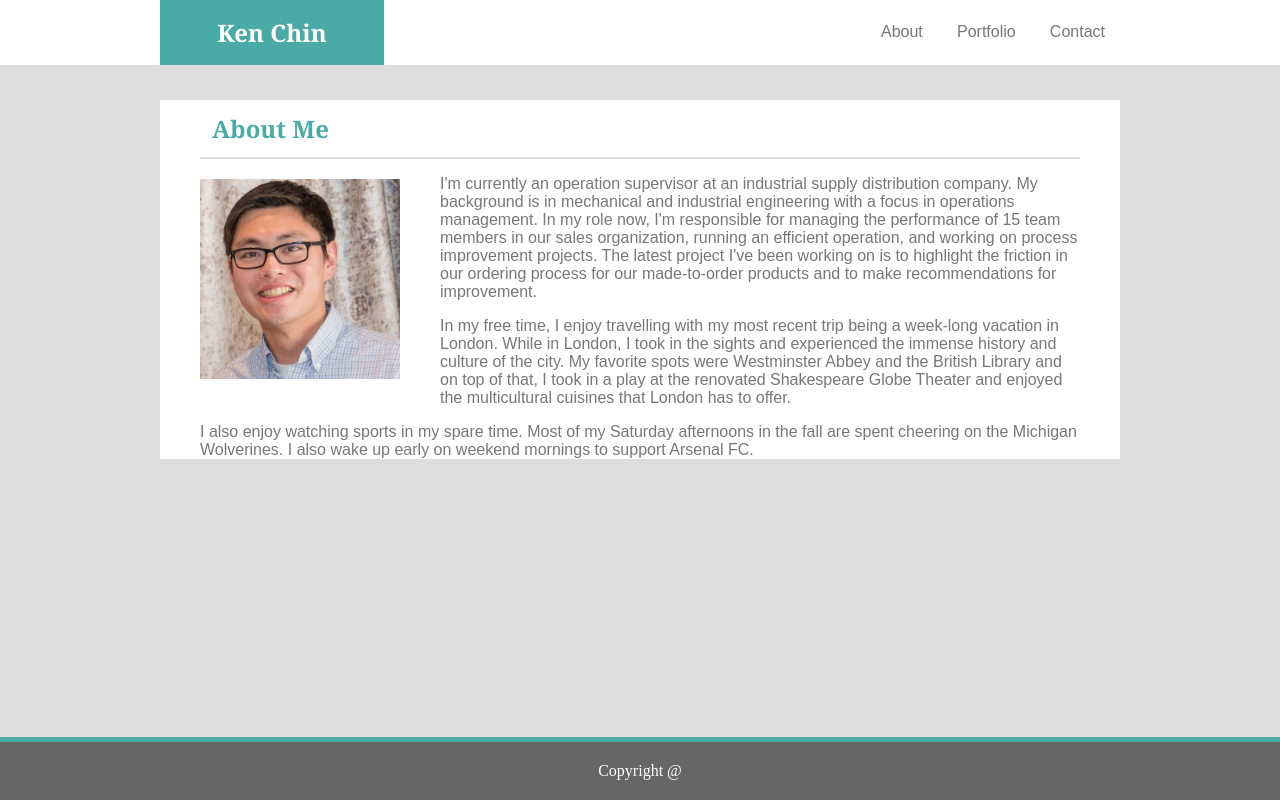
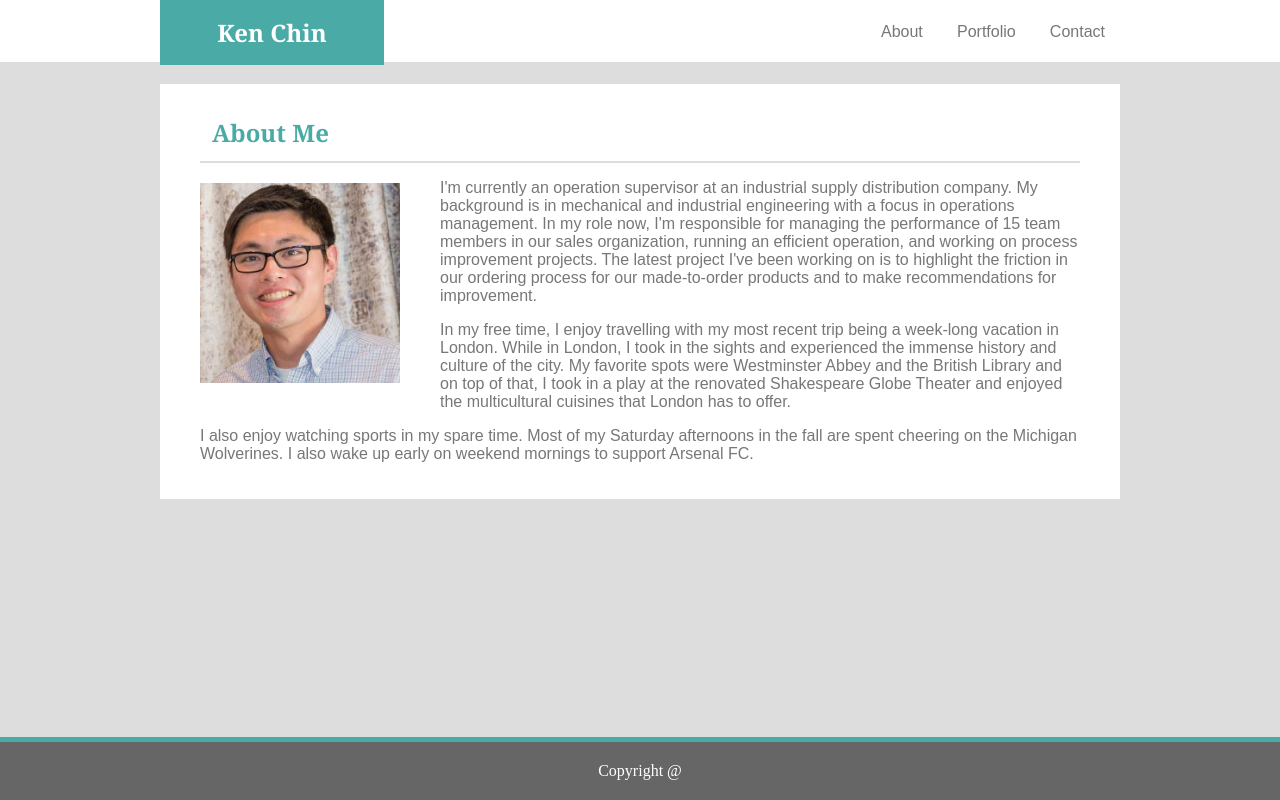
Before and after one commit to chinkenn/Basic-Portfolio, a plain HTML site: page index.html in a window 1280 px wide. Drawn offline with Linux system fonts and the light colour scheme.

Commit message:
during class updates

```diff
--- a/assets/css/style.css
+++ b/assets/css/style.css
@@ -1,21 +1,17 @@
 body {
     background-color: #dddddd;
+    margin: 0;
 }
 
 header {
     background-color: #ffffff;
     border-bottom: 2px solid #dddddd;
-    position: fixed;
-    top: 0;
-    left: 0;
-    right: 0;
 }
 
 .head {
     font-family: "Georgia", Times, Times New Roman, serif;
     width: 960px;
     margin: auto;
-    position: relative;
 }
 
 h1 {
@@ -26,14 +22,12 @@ h1 {
     width: 20%;
     float: left;
     margin: 0;
-    vertical-align: middle;
 }
 
 .link {
     padding: 20px 0;
     width: 100%;
     text-align: right;
-    vertical-align: middle;
 }
 
 a {
@@ -46,9 +40,10 @@ a {
 .content {
     clear: both;
     width: 960px;
-    margin: 100px auto;
+    margin: 20px auto;
     font-family: "Arial", "Helvetica Neue", Helvetica, sans-serif;
     background: #ffffff;
+    padding: 20px 0;
 }
 
 h2 {
@@ -76,7 +71,7 @@ footer {
     text-align: center;
     border-top: 5px solid #4aaaa5;
     padding: 20px;
-    position: fixed;
+    position: absolute;
     bottom: 0;
     right: 0;
     left: 0;
```
